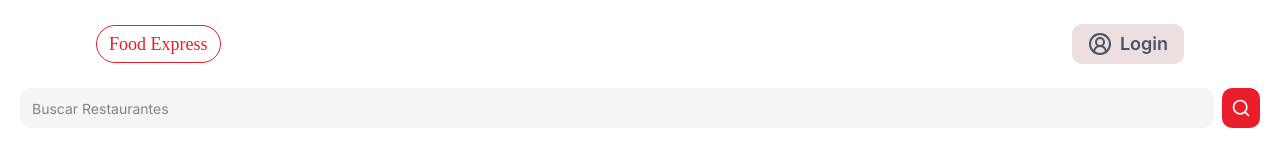
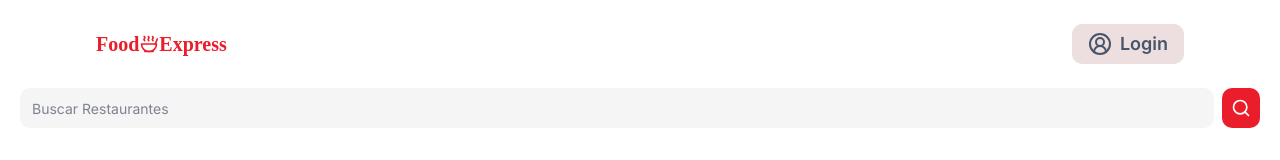
Before and after one commit to Israelkilday/FOOD-EXPRESS, a Next.js app: page / in a window 1280 px wide. Shown: the top 160 px of the page. Built offline with nearby package versions, Linux system fonts and the light colour scheme; no server answers; the database is empty.

Commit message:
feat: add icon soup lucide react in logo

```diff
--- a/app/_components/header.tsx
+++ b/app/_components/header.tsx
@@ -10,6 +10,7 @@ import {
   LogOutIcon,
   MenuIcon,
   ScrollText,
+  Soup,
 } from "lucide-react";
 import Link from "next/link";
 import {
@@ -32,10 +33,12 @@ const Header = () => {
   return (
     <header className="flex justify-between px-5 pt-6 md:px-24">
       <div className="flex items-center gap-3">
-        <div className="">
+        <div>
           <Link href="/">
-            <h2 className="mr-2 flex items-center justify-center rounded-full border border-solid border-primary px-3 py-1 font-shadows-into-light text-primary duration-150 hover:bg-primary hover:text-white lg:text-lg">
-              Food Express
+            <h2 className="mr-2 flex items-center justify-center  font-shadows-into-light font-semibold text-primary duration-150 hover:text-primary/85 lg:text-xl">
+              Food
+              <Soup size={20} />
+              Express
             </h2>
 
             {/* <Image
```
